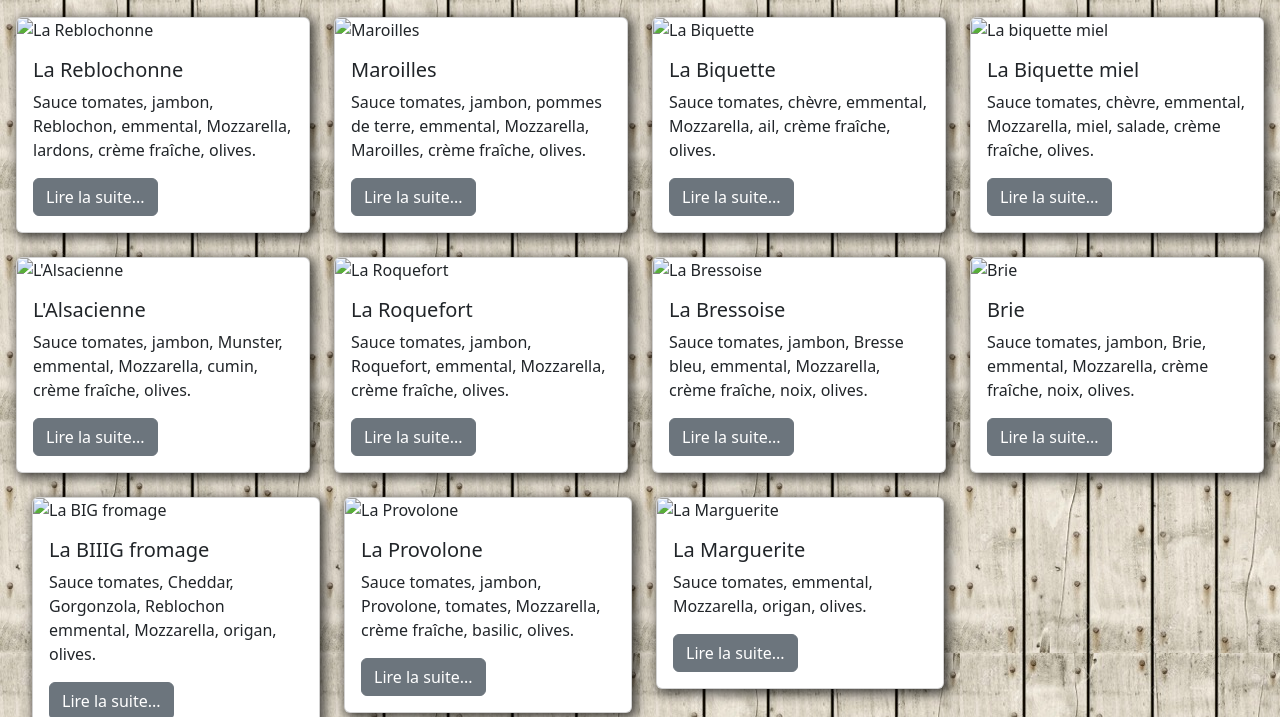
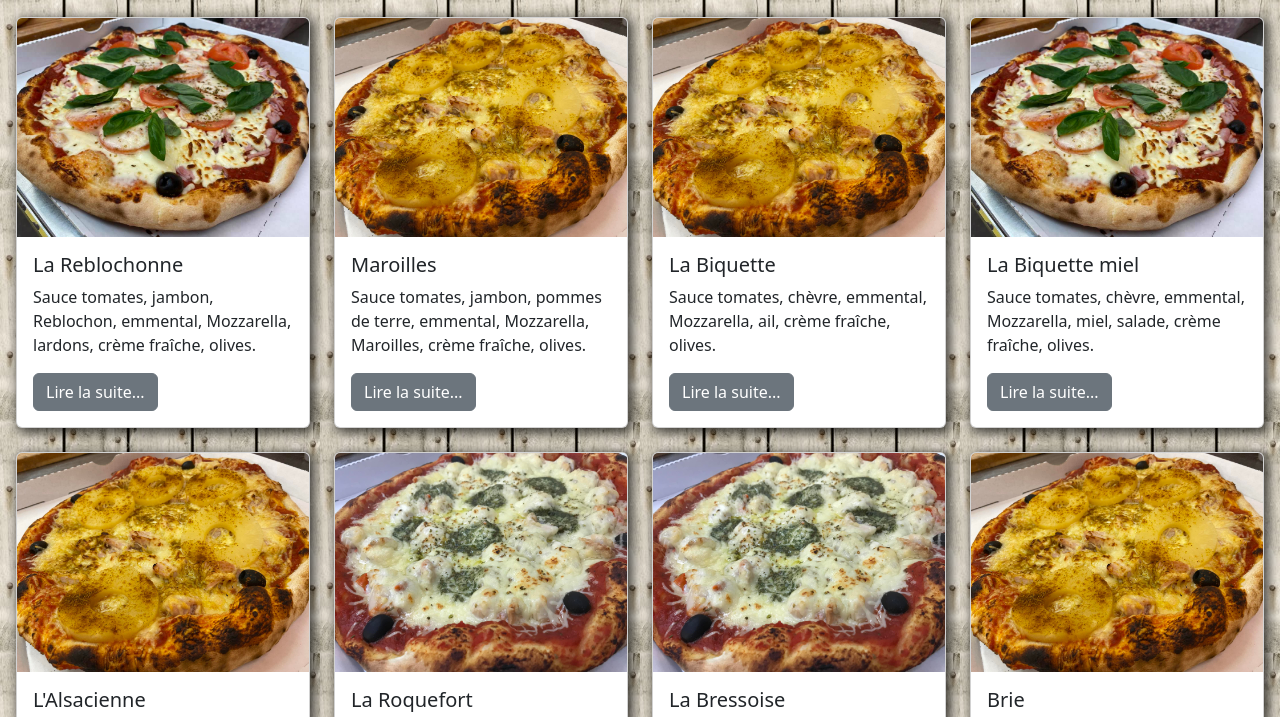
Before and after one commit to DevWebJR78/PizzaLoulou-Loulette-Test, a plain HTML site: page PizzaFromages.html in a window 1280 px wide. Shown: the part 271-988 px from the top of the page. Drawn offline with nearby package versions, Linux system fonts and the light colour scheme.

Commit message:
Update PizzaFromages.html

```diff
--- a/PizzaFromages.html
+++ b/PizzaFromages.html
@@ -21,9 +21,9 @@
   <body class="wallpaper">
     <nav class="navbar navbar-expand-lg navbar-dark bg-dark">
       <div class="container-fluid">
-        <a class="navbar-brand" href="/PROJET N2 LoulouLoulette/index.html"
+        <a class="navbar-brand" href="index.html"
           ><img
-            src="/PROJET N2 LoulouLoulette/LOGO.png"
+            src="LOGO.png"
             width="180"
             height="70"
         /></a>
@@ -59,21 +59,21 @@
                 <li>
                   <a
                     class="dropdown-item"
-                    href="/PROJET N2 LoulouLoulette/PizzaFromages.html"
+                    href="PizzaFromages.html"
                     >Les Fromagères</a
                   >
                 </li>
                 <li>
                   <a
                     class="dropdown-item"
-                    href="/PROJET N2 LoulouLoulette/PizzaViande.html"
+                    href="PizzaViande.html"
                     >Viandes</a
                   >
                 </li>
                 <li>
                   <a
                     class="dropdown-item"
-                    href="/PROJET N2 LoulouLoulette/PizzaEpicees.html"
+                    href="PizzaEpicees.html"
                     >Epicées</a
                   >
                 </li>
@@ -85,14 +85,14 @@
           <ul class="navbar-nav">
             <li class="nav-item">
               <a
-                href="/PROJET N2 LoulouLoulette/PizzaAvis.html"
+                href="PizzaAvis.html"
                 class="nav-link"
                 >Avis</a
               >
             </li>
             <li class="nav-item">
               <a
-                href="/PROJET N2 LoulouLoulette/PizzaContact.html"
+                href="PizzaContact.html"
                 class="nav-link"
                 >Contact</a
               >
@@ -109,7 +109,7 @@
         <div class="card">
           <!-- Image située en haut -->
           <img
-            src="/PROJET N2 LoulouLoulette/Pizza jambon basilic.jpeg"
+            src="Pizza jambon basilic.jpeg"
             class="card-img-top"
             alt="La Reblochonne"
           />
@@ -131,7 +131,7 @@
         <div class="card">
           <!-- Image située en haut -->
           <img
-            src="/PROJET N2 LoulouLoulette/pizza Hawaïenne.jpeg"
+            src="pizza Hawaïenne.jpeg"
             class="card-img-top"
             alt="Maroilles"
           />
@@ -153,7 +153,7 @@
         <div class="card">
           <!-- Image située en haut -->
           <img
-            src="/PROJET N2 LoulouLoulette/pizza Hawaïenne.jpeg"
+            src="pizza Hawaïenne.jpeg"
             class="card-img-top"
             alt="La Biquette"
           />
@@ -175,7 +175,7 @@
         <div class="card">
           <!-- Image située en haut -->
           <img
-            src="/PROJET N2 LoulouLoulette/Pizza jambon basilic.jpeg"
+            src="Pizza jambon basilic.jpeg"
             class="card-img-top"
             alt="La biquette miel"
           />
@@ -200,7 +200,7 @@
         <div class="card">
           <!-- Image située en haut -->
           <img
-            src="/PROJET N2 LoulouLoulette/pizza Hawaïenne.jpeg"
+            src="pizza Hawaïenne.jpeg"
             class="card-img-top"
             alt="L'Alsacienne"
           />
@@ -222,7 +222,7 @@
         <div class="card">
           <!-- Image située en haut -->
           <img
-            src="/PROJET N2 LoulouLoulette/pizza Neptune.jpeg"
+            src="pizza Neptune.jpeg"
             class="card-img-top"
             alt="La Roquefort"
           />
@@ -244,7 +244,7 @@
         <div class="card">
           <!-- Image située en haut -->
           <img
-            src="/PROJET N2 LoulouLoulette/pizza Neptune.jpeg"
+            src="pizza Neptune.jpeg"
             class="card-img-top"
             alt="La Bressoise"
           />
@@ -266,7 +266,7 @@
         <div class="card">
           <!-- Image située en haut -->
           <img
-            src="/PROJET N2 LoulouLoulette/pizza Hawaïenne.jpeg"
+            src="pizza Hawaïenne.jpeg"
             class="card-img-top"
             alt="Brie"
           />
@@ -290,7 +290,7 @@
           <div class="card">
             <!-- Image située en haut -->
             <img
-              src="/PROJET N2 LoulouLoulette/Pizza jambon basilic.jpeg"
+              src="Pizza jambon basilic.jpeg"
               class="card-img-top"
               alt="La BIG fromage"
             />
@@ -312,7 +312,7 @@
           <div class="card">
             <!-- Image située en haut -->
             <img
-              src="/PROJET N2 LoulouLoulette/pizza Hawaïenne.jpeg"
+              src="pizza Hawaïenne.jpeg"
               class="card-img-top"
               alt="La Provolone"
             />
@@ -334,7 +334,7 @@
           <div class="card">
             <!-- Image située en haut -->
             <img
-              src="/PROJET N2 LoulouLoulette/pizza Neptune.jpeg"
+              src="pizza Neptune.jpeg"
               class="card-img-top"
               alt="La Marguerite"
             />
```
